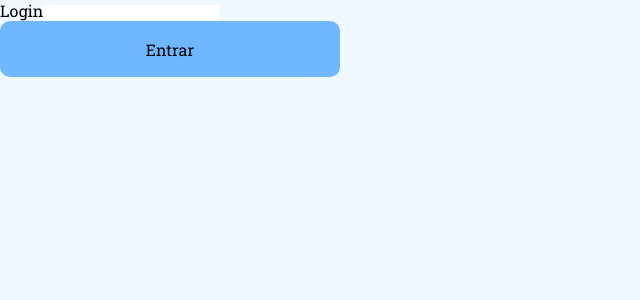
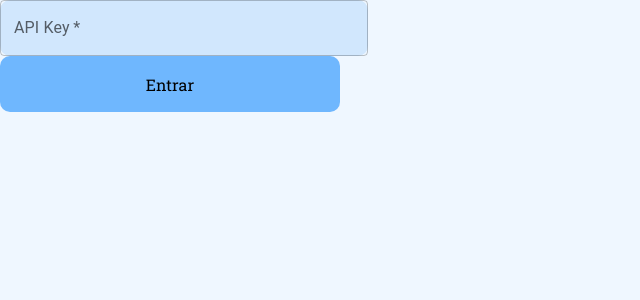
Before and after one commit to biancapb/meu-time, a React (Create React App) app: page / in a window 1280 px wide. Shown: the top 300 px of the page, without its empty margins (0-640 px from the left). Built offline with nearby package versions, Linux system fonts and the light colour scheme.

Commit message:
feat: adding material ui and implementing textfield

```diff
--- a/package.json
+++ b/package.json
@@ -3,6 +3,9 @@
   "version": "0.1.0",
   "private": true,
   "dependencies": {
+    "@emotion/react": "^11.11.0",
+    "@emotion/styled": "^11.11.0",
+    "@mui/material": "^5.13.2",
     "@testing-library/jest-dom": "^5.16.5",
     "@testing-library/react": "^13.4.0",
     "@testing-library/user-event": "^13.5.0",
--- a/src/pages/login/Login.tsx
+++ b/src/pages/login/Login.tsx
@@ -2,6 +2,7 @@ import { useContext, useState } from "react";
 import UserContext from "../../data/contexts/user";
 import { validateAuthenticationKey } from "../../data/services/validate-authentication-key";
 import Button from "../../ui/components/Button/Button";
+import TextField from "@mui/material/TextField";
 
 const Login = () => {
   const [keyAuth, setKeyAuth] = useState<string>("");
@@ -30,8 +31,21 @@ const Login = () => {
 
   return (
     <div>
-      Login
-      <input type="text" onChange={(e) => handleChange(e)}></input>
+      <TextField
+        required
+        id="outlined-required"
+        label="API Key"
+        placeholder="Insira sua API Key"
+        onChange={handleChange}
+        inputProps={{
+          style: {
+            backgroundColor: "#D1E7FD",
+            display: "flex",
+            width: "340px",
+            borderRadius: "10px",
+          },
+        }}
+      />
       <Button
         onClick={() => handleClick()}
         textButton="Entrar"
```
